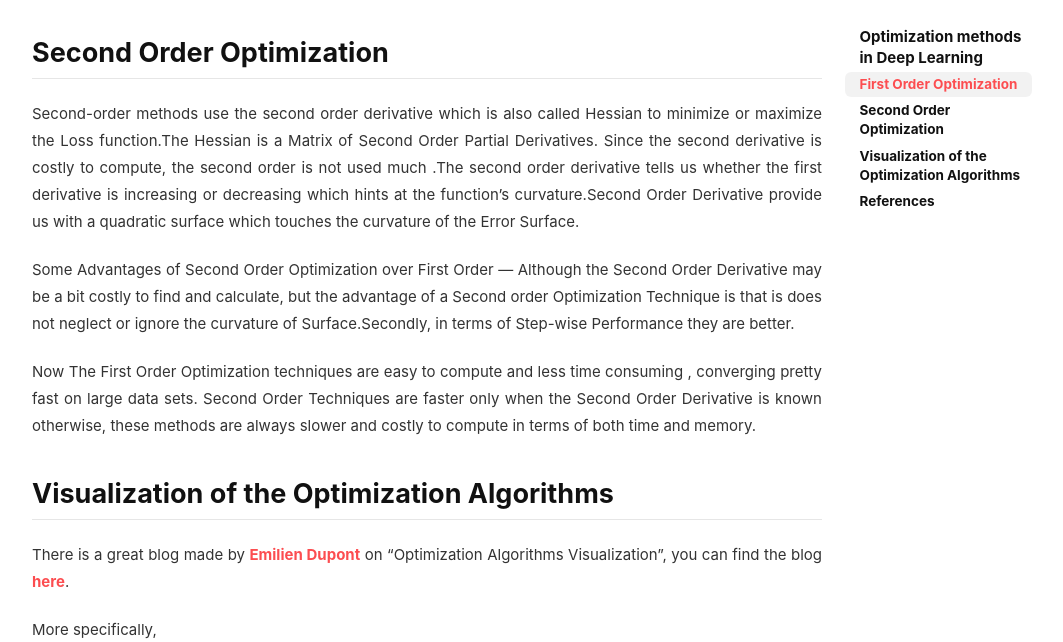
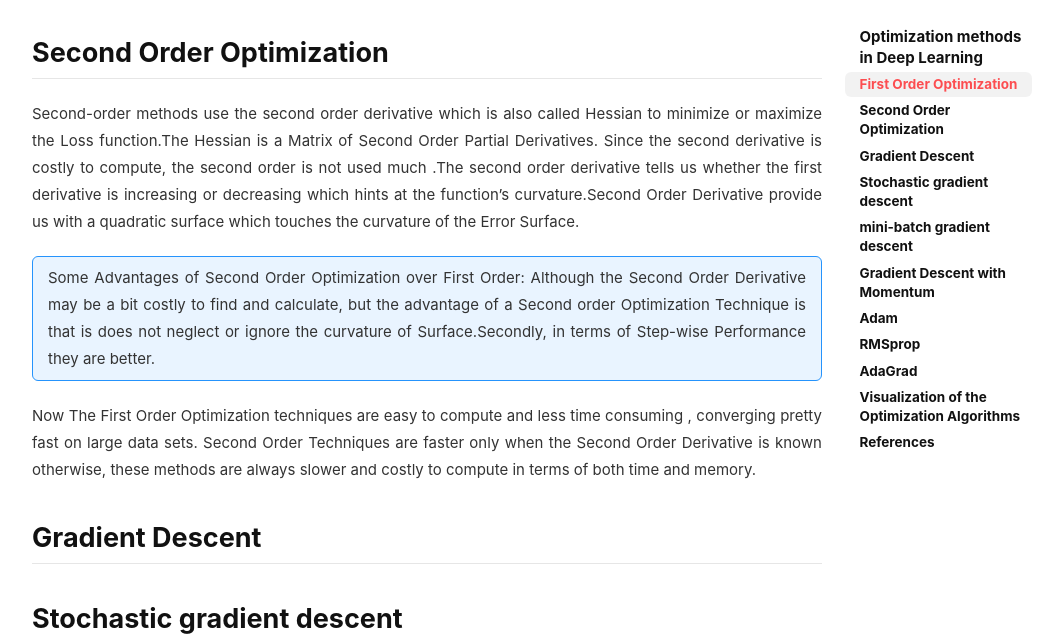
Before and after one commit to Zhenye-Na/blog, a Jekyll site: the page built from _posts/2018-11-06-optimization-methods-in-deep-learnng.md, in a window 1280 px wide and 1400 px high, scrolled down 685 px, cut to the strip 0-642 px from the top of the window. Shown: the whole strip, without its empty margins (103-1166 px from the left). Built offline with Jekyll 4.4.1, drawn with Linux system fonts in a browser that asks for light colours; nearby versions of some CDN libraries; formulas are drawn with MathJax 3; comment, search, counter and statistics services are not loaded; some of the changed text lies outside the part shown.

Commit message:
update post

```diff
--- a/_posts/2018-11-06-optimization-methods-in-deep-learnng.md
+++ b/_posts/2018-11-06-optimization-methods-in-deep-learnng.md
@@ -24,9 +24,9 @@
 Second-order methods use the second order derivative which is also called Hessian to minimize or maximize the Loss function.The Hessian is a Matrix of Second Order Partial Derivatives. Since the second derivative is costly to compute, the second order is not used much .The second order derivative tells us whether the first derivative is increasing or decreasing which hints at the function’s curvature.Second Order Derivative provide us with a quadratic surface which touches the curvature of the Error Surface.
 
 
-Some Advantages of Second Order Optimization over First Order —
+Some Advantages of Second Order Optimization over First Order:
 Although the Second Order Derivative may be a bit costly to find and calculate, but the advantage of a Second order Optimization Technique is that is does not neglect or ignore the curvature of Surface.Secondly, in terms of Step-wise Performance they are better.
-
+{:.info}
 
 
 
@@ -35,6 +35,29 @@
 Second Order Techniques are faster only when the Second Order Derivative is known otherwise, these methods are always slower and costly to compute in terms of both time and memory.
 
 
+
+## Gradient Descent
+
+## Stochastic gradient descent
+
+## mini-batch gradient descent
+
+
+## Gradient Descent with Momentum
+
+## Adam
+
+
+
+## RMSprop
+
+$$ \begin{align} r_i &\leftarrow \rho r_i + (1 - \rho) g_i^2 \\
+\Delta \theta_i &= - \frac{\epsilon}{\sqrt{\delta + r_i}} g_i \\
+\theta_i &\leftarrow \theta_i + \Delta \theta_i \end{align} $$
+
+$\theta_i$ is the $i_{\text{th}}$ parameter.
+
+## AdaGrad
 
 
 
```
